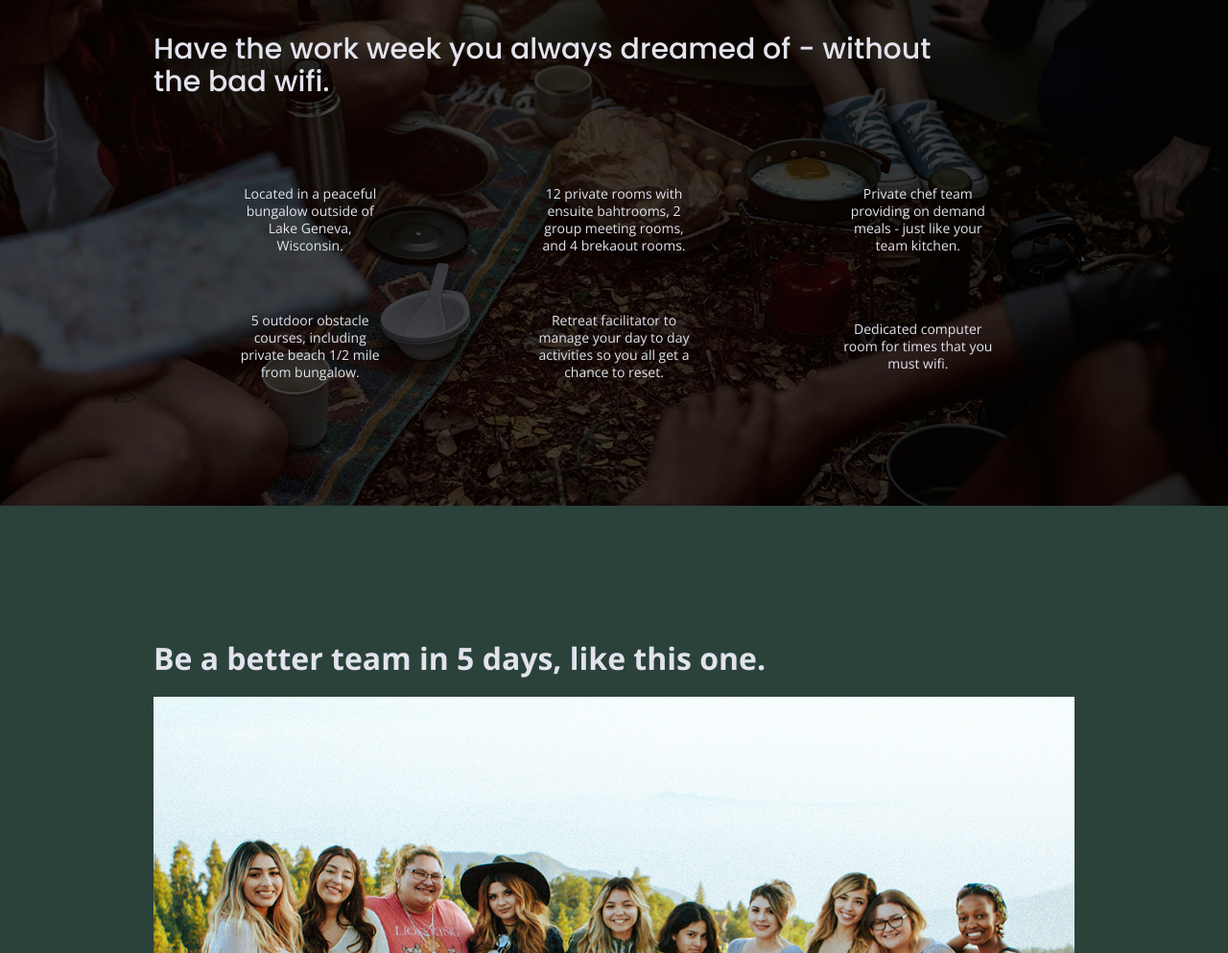
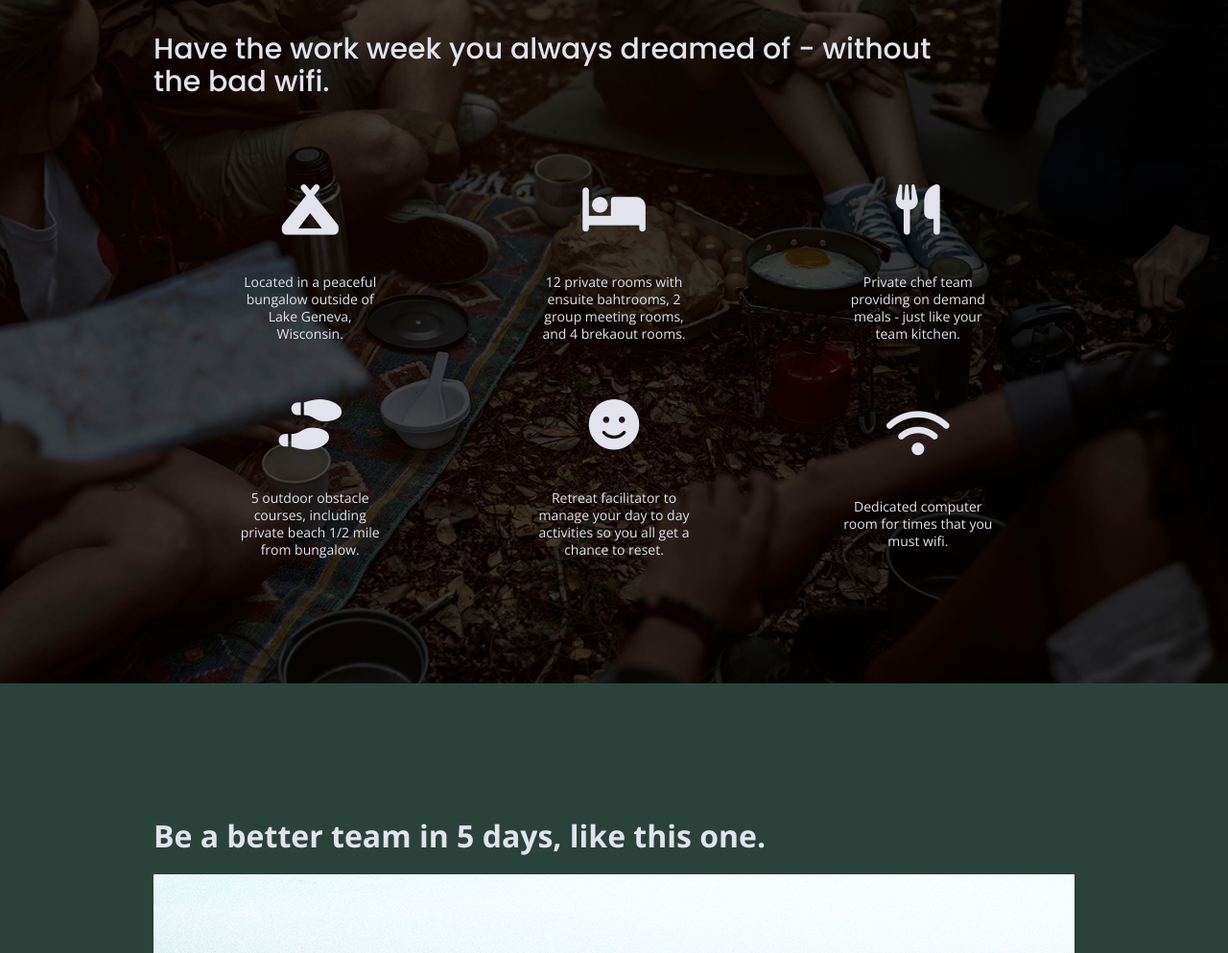
Before and after one commit to braddefauw/206-unplugged, a website built with Parcel: page index.html in a window 1280 px wide. Shown: the part 1110-2103 px from the top of the page at 96% size. Built offline with nearby package versions, Linux system fonts and the light colour scheme.

Commit message:
added feature icons with font awesome

```diff
--- a/css/main.css
+++ b/css/main.css
@@ -336,6 +336,11 @@ input[type=button] {
 .features p {
   margin: 0;
   text-align: center;
+}
+
+.features i {
+  font-size: 3.75em;
+  margin-bottom: 40px;
 }
 
 /* REVIEWS */
--- a/index.html
+++ b/index.html
@@ -18,6 +18,9 @@
 
   <link rel="stylesheet" href="css/normalize.css">
   <link rel="stylesheet" href="css/main.css">
+  <!-- Font Awesome-->
+  <script src="https://kit.fontawesome.com/c865481cb8.js" crossorigin="anonymous"></script>
+
   <!-- Google Fonts -->
   <link href="https://fonts.googleapis.com/css?family=Open+Sans:400,700|Poppins:500,700" rel="stylesheet">
 
@@ -70,27 +73,34 @@
         <h2>Have the work week you always dreamed of - without the bad wifi.</h2>
         <div class="features-items">
           <article>
-            <p class="fontawesome-icon"></p>
+            <p class="fontawesome-icon">
+              <i class="fas fa-campground"></i></p>
             <p class="features-item-description">Located in a peaceful bungalow outside of Lake Geneva, Wisconsin.</p>
           </article>
           <article>
-            <p class="fontawesome-icon"></p>
+            <p class="fontawesome-icon">
+              <i class="fas fa-bed"></i>
+            </p>
             <p class="features-item-description">12 private rooms with ensuite bahtrooms, 2 group meeting rooms, and 4 brekaout rooms.</p>
           </article>
           <article>
-            <p class="fontawesome-icon"></p>
+            <p class="fontawesome-icon">
+              <i class="fas fa-utensils"></i></p>
             <p class="features-item-description">Private chef team providing on demand meals - just like your team kitchen.</p>
           </article>
           <article>
-            <p class="fontawesome-icon"></p>
+            <p class="fontawesome-icon">
+              <i class="fas fa-shoe-prints"></i></p>
             <p class="features-item-description">5 outdoor obstacle courses, including private beach 1/2 mile from bungalow.</p>
           </article>
           <article>
-            <p class="fontawesome-icon"></p>
+            <p class="fontawesome-icon">
+              <i class="fas fa-smile"></i></p>
             <p class="features-item-description">Retreat facilitator to manage your day to day activities so you all get a chance to reset.</p>
           </article>
           <article>
-            <p class="fontawesome-icon"></p>
+            <p class="fontawesome-icon">
+              <i class="fas fa-wifi"></i></p>
             <p class="features-item-description">Dedicated computer room for times that you must wifi.</p>
           </article>
         </div>
```
Also changed, not shown: about/index.html (+2 -0 lines), faq/index.html (+2 -0 lines).
